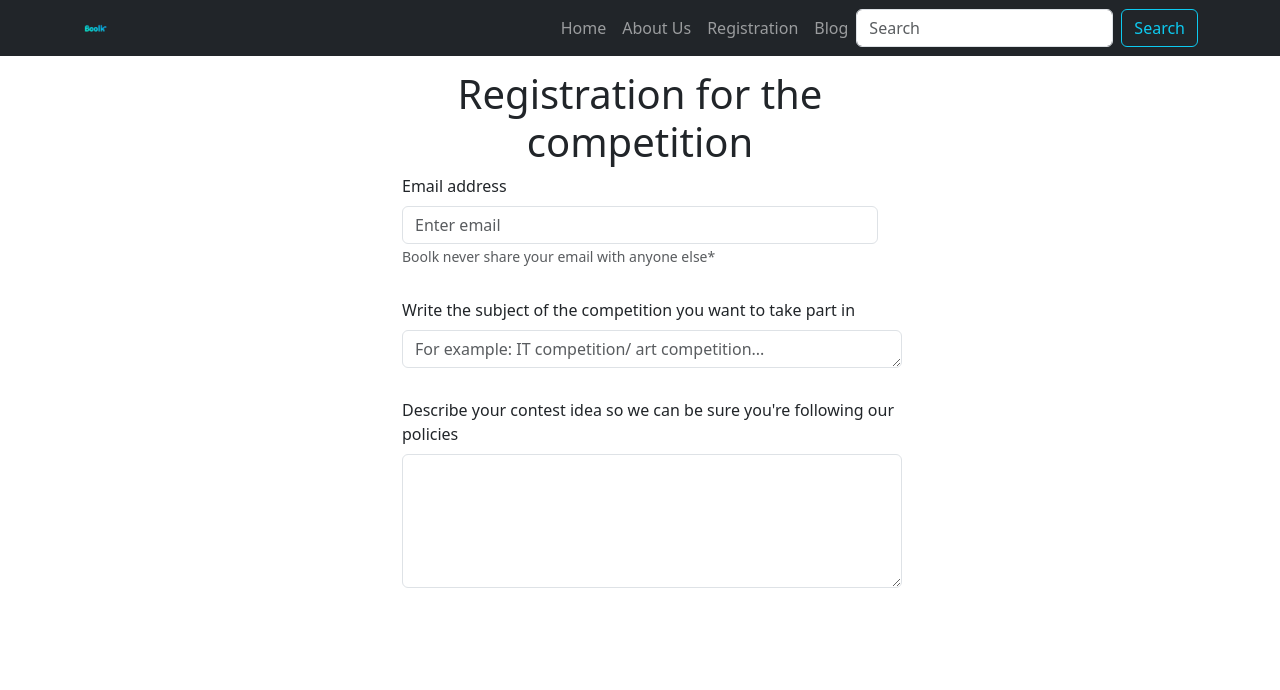
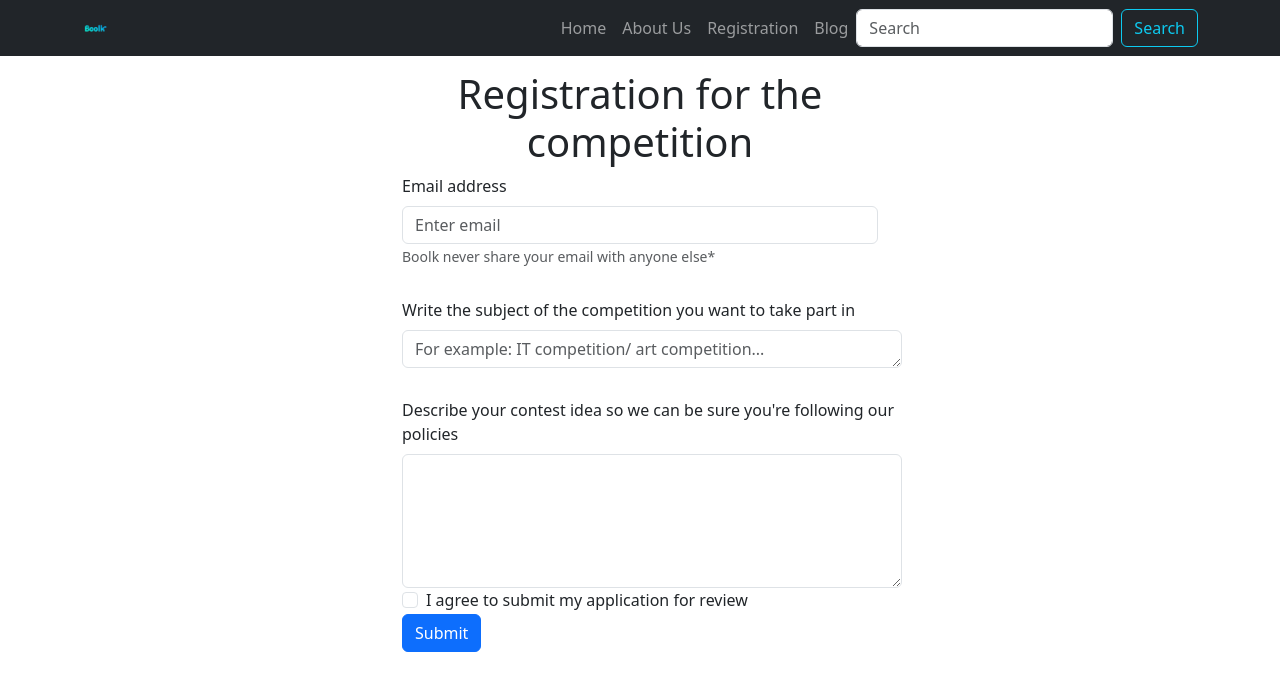
Before and after one commit to VovaGrab/Boolk2.0, a React (Create React App) app: page /reg in a window 1280 px wide. Shown: the top 690 px of the page. Built offline with nearby package versions, Linux system fonts and the light colour scheme.

Commit message:
Add files via upload

```diff
--- a/src/Pages/Registration.js
+++ b/src/Pages/Registration.js
@@ -25,7 +25,10 @@ export default class Contacts extends Component {
             <Form.Control as="textarea" rows="5"/>
           </Form.Group>
 
-
+          <Form.Group controlId="formBasicCheckbox">
+           <Form.Check type="checkbox" label="I agree to submit my application for review"/>
+          </Form.Group>
+          <Button variant="primary" type="submit">Submit</Button>
         </Form>
       </Container>
     );
```
